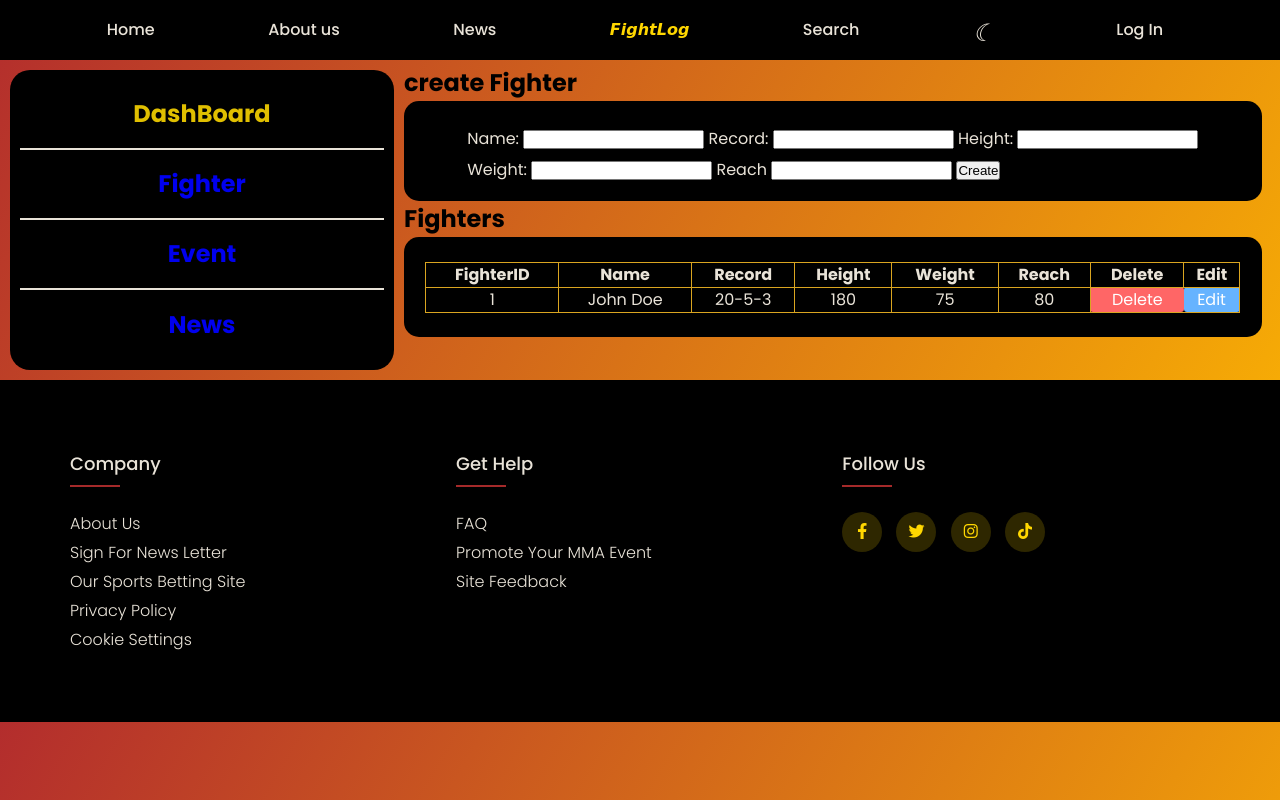
After one commit to Liburn-Krasniqi/MMA-Event-Tracker, a PHP site: page /dashboard.html in a window 1280 px wide. The commit adds this page. Run offline with PHP 8.4, Linux system fonts and the light colour scheme.

Commit message:
dashboardi edhe funkcionalizim i homepage

```diff
--- /dev/null
+++ b/dashboard.css
@@ -0,0 +1,32 @@
+.fight{
+    height: 100px;
+    justify-content: center;
+    align-items: center;
+
+}
+.fight input {
+    margin-top: 10px;
+}
+.fight table , th ,td{
+    border-collapse: collapse;
+    border:1px solid goldenrod;
+}
+.fight table{
+    width: 95%;
+}
+.delete-button {
+    background-color: #ff6666;
+    color: #fff;
+    border: none;
+    border-radius: 3px;
+}
+
+.edit-button {
+    background-color: #66b3ff;
+    color: #fff;
+    border: none;
+    border-radius: 3px;
+}
+td{
+    text-align: center;
+}
--- /dev/null
+++ b/dashboard.html
@@ -0,0 +1,111 @@
+<!DOCTYPE html>
+<html lang="en">
+<head>
+    <meta charset="UTF-8">
+    <meta http-equiv="X-UA-Compatible" content="IE=edge">
+    <meta name="viewport" content="width=device-width, initial-scale=1.0">
+    <title>MMA-tracker</title>
+    <link rel="stylesheet" href="style.css">
+    <link rel="stylesheet" href="homepage.css">
+    <link rel="stylesheet" href="dashboard.css">
+    <link rel="stylesheet" type="text/css" href="https://cdnjs.cloudflare.com/ajax/libs/font-awesome/6.4.2/css/all.min.css">
+
+</head>
+
+
+<body>
+    <header> </header>
+
+    <main>
+
+
+        </div>
+        <div class="UpcomingEvents">
+            <h2 class="EventPreview">DashBoard</h2>
+            <h2 class="EventPreview"><a href="#">Fighter</a> </h2>
+            <h2 class="EventPreview"><a href="EventDB.html">Event</a></h2>
+            <h2 class="EventPreview"><a href="NewsDB.html">News</a></h2>
+
+
+                    </div>
+
+
+
+                <div class="Event">
+                    <h2>create Fighter</h2>
+                    <div class="fight">
+                        <form action="">
+                            <label for="name">Name:</label>
+                            <input type="text" id="name" name="name">
+
+                            <label for="record">Record:</label>
+                            <input type="text" id="record" name="record" >
+                            <label for="height">Height:</label>
+                            <input type="number" id="height" name="height" ><br>
+                            <label for="weight">Weight:</label>
+                            <input type="number" id='weight' name='weight' >
+                            <label for="reach">Reach</label>
+                            <input type="number" id="reach" name="reach" >
+                            <input type="submit" value="Create">
+                        </form>
+                    </div>
+                        <h2>Fighters</h2>
+                        <div class="fight">
+
+                            <table>
+                                <thead>
+                                    <tr>
+                                        <th>FighterID</th>
+                                        <th>Name</th>
+                                        <th>Record</th>
+                                        <th>Height</th>
+                                        <th>Weight</th>
+                                        <th>Reach</th>
+                                        <th>Delete</th>
+                                        <th>Edit</th>
+                                    </tr>
+                                </thead>
+                                <tbody>
+                                    <tr>
+                                        <td>1</td>
+                                        <td>John Doe</td>
+                                        <td>20-5-3</td>
+                                        <td>180</td>
+                                        <td>75</td>
+                                        <td>80 </td>
+                                        <td class="delete-button" onclick="deleteFighter(1)">Delete</td>
+                                        <td class="edit-button" onclick="editFighter(1)">Edit</td>
+                                    </tr>
+                                    <!-- Add more rows as needed -->
+                                </tbody>
+                            </table>
+                        </div>
+
+                </div>
+
+
+
+
+        </div>
+    </main>
+
+
+
+    <footer> </footer>
+     <button id="back-to-top-btn"><i class="fa-solid fa-arrow-up"></i></button>
+     <script src="generate-hed-fot.js" ></script>
+     <script src="app.js"></script>
+     <script>
+         function deleteFighter(fighterId) {
+            // Add logic to delete the fighter with the given ID
+            console.log('Delete Fighter with ID:', fighterId);
+        }
+
+        function editFighter(fighterId) {
+            // Add logic to edit the fighter with the given ID
+            console.log('Edit Fighter with ID:', fighterId);}
+
+     </script>
+
+     <body>
+     <html>
--- a/homepage.css
+++ b/homepage.css
@@ -12,10 +12,13 @@
 
 
 }
+.UpcomingEvents>h2:first-child{
+    color: rgb(224, 191, 0);
+}
 .UpcomingEvents>h2{
     display: flex;
     justify-content: center;
-    color: rgb(224, 191, 0);
+    color: white;
     width: 100%;
     align-items: center;
     height: 70px;
```
Also changed, not shown: other parts of homepage.css (+47 -0 lines), EventDB.html (added, +111 -0 lines), NewsDB.html (added, +113 -0 lines), index.html (+80 -4 lines).
